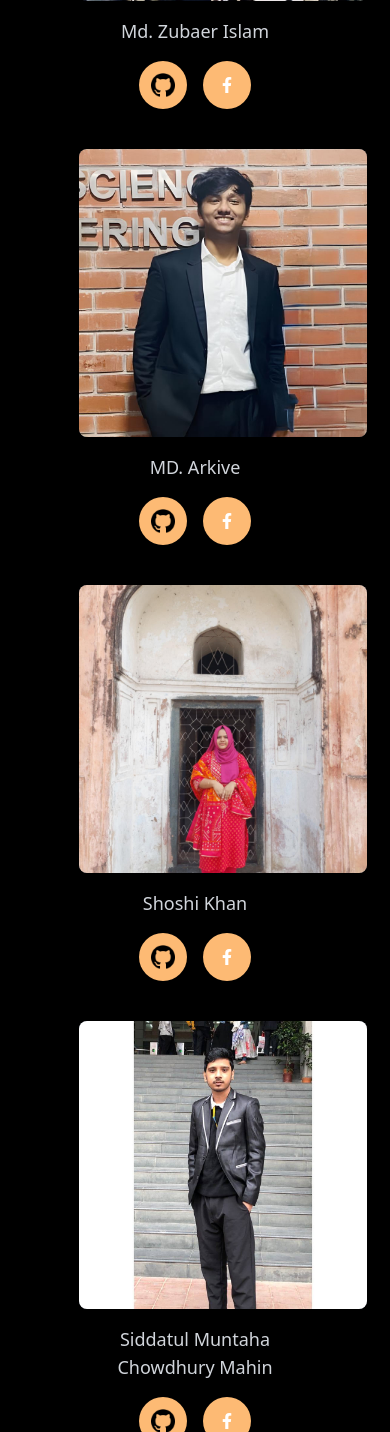
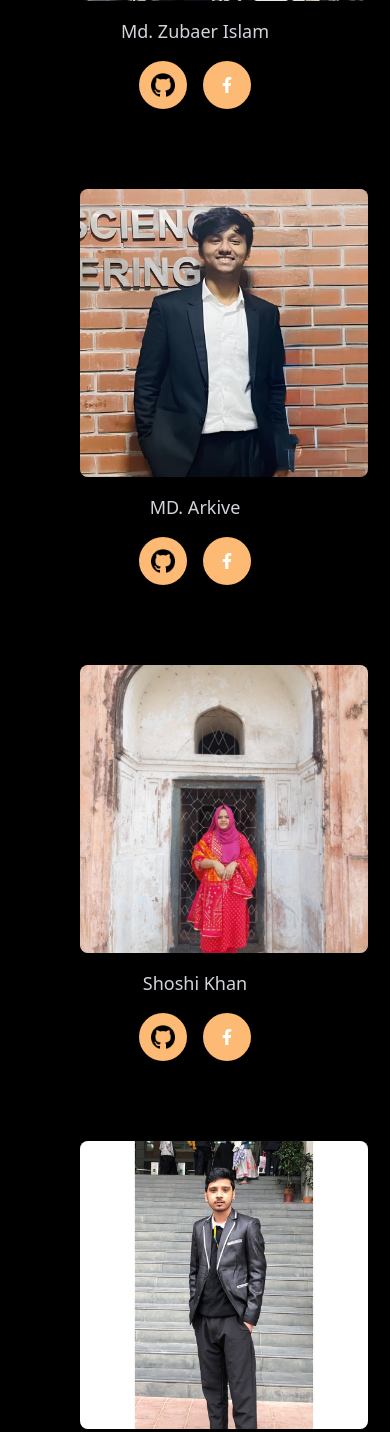
Before and after one commit to Arkibba/tournifyx, a Django app: page /about/ in a window 390 px wide; the page is wider, and only the part inside the window is pictured. Shown: the part 967-2399 px from the top of that part. Run offline with Django 5.2, Linux system fonts and the light colour scheme; some libraries are stand-ins or nearby versions.

Commit message:
FIxed Ui of about page

```diff
--- a/templates/about.html
+++ b/templates/about.html
@@ -4,7 +4,7 @@
 
 {% block content %}
 <div class="min-h-screen flex items-center justify-center px-4" style="background-image: url('{% static "images/bg2.png" %}'); background-size: cover; background-position: center;">
- <div class="bg-black bg-opacity-75 text-white p-16 rounded-lg shadow-lg max-w-6xl">
+ <div class="bg-black bg-opacity-75 text-white p-16 rounded-lg shadow-lg max-w-full">
    <div class="text-center">
      <h1 class="text-5xl font-bold mb-6 text-orange-500">About TournifyX</h1>
      <p class="text-lg text-gray-300 mb-8">
@@ -12,8 +12,8 @@
        Whether you're hosting or joining, TournifyX makes the process seamless and enjoyable.
      </p>
      <h2 class="text-4xl font-semibold mb-4 text-orange-500">Meet The Creators</h2>
-     <p class="text-2xl font-bold text-orange-500 mb-8">QuadrupleSync</p>
-     <div class="grid grid-cols-1 sm:grid-cols-3 gap-10">
+     <p class="text-2xl font-bold text-orange-500 mb-8">QuadSync</p>
+     <div class="grid grid-cols-1 sm:grid-cols-4 gap-20 justify-start">
        <!-- User 1 -->
        <div class="block text-center">
          <a href="https://github.com/zubaerturjo" target="_blank">
```
Also changed, not shown: db.sqlite3.
